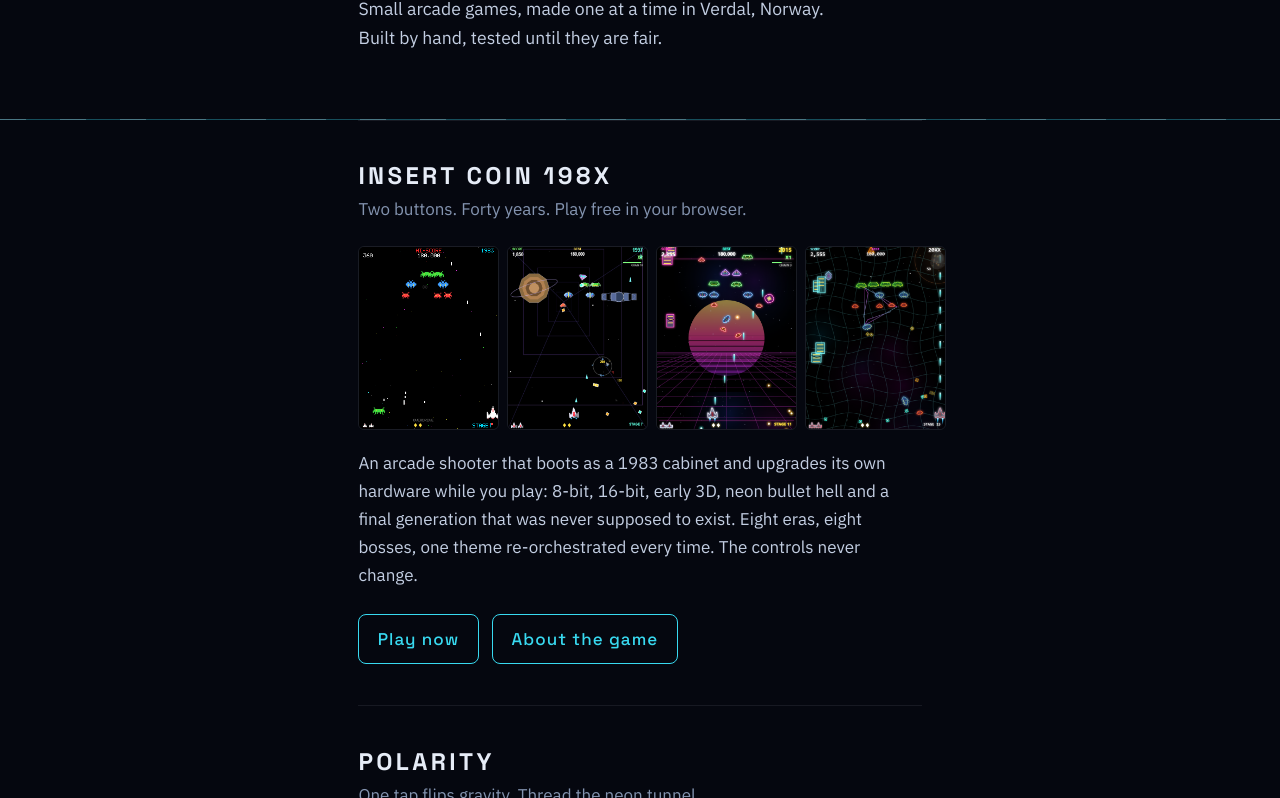
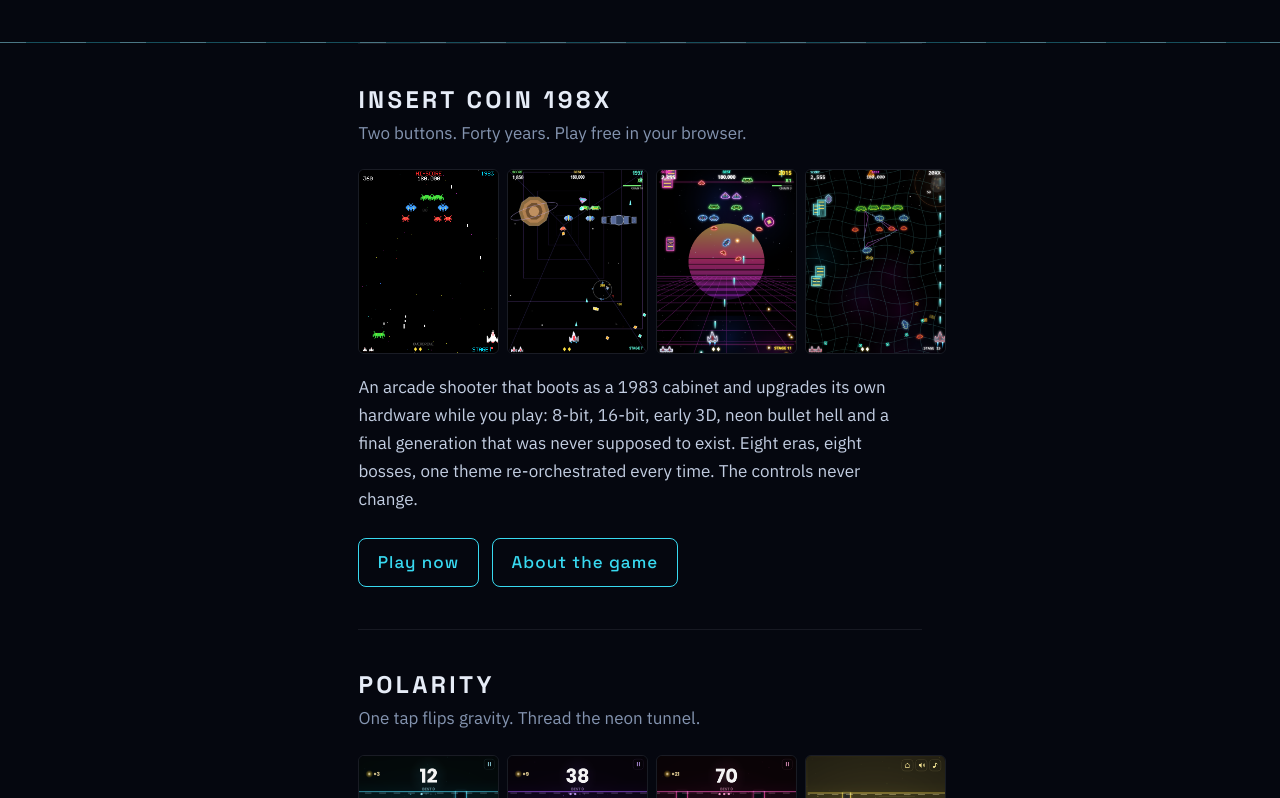
Before and after one commit to Enorm512/Enorm512.github.io, a plain HTML site: page index.html in a window 1280 px wide. Shown: the part 139-937 px from the top of the page. Drawn offline with Linux system fonts and the light colour scheme.

Commit message:
Remove studio tagline from homepage
Co-Authored-By: Claude Fable 5.1 <noreply@anthropic.com>

```diff
--- a/index.html
+++ b/index.html
@@ -41,8 +41,6 @@
 <main>
   <header class="top fade">
     <h1 class="mark">NORMANN&nbsp;GAMES</h1>
-    <p class="lede">Small arcade games, made one at a time in Verdal, Norway.
-      Built by hand, tested until they are fair.</p>
   </header>
 </main>
 
```
